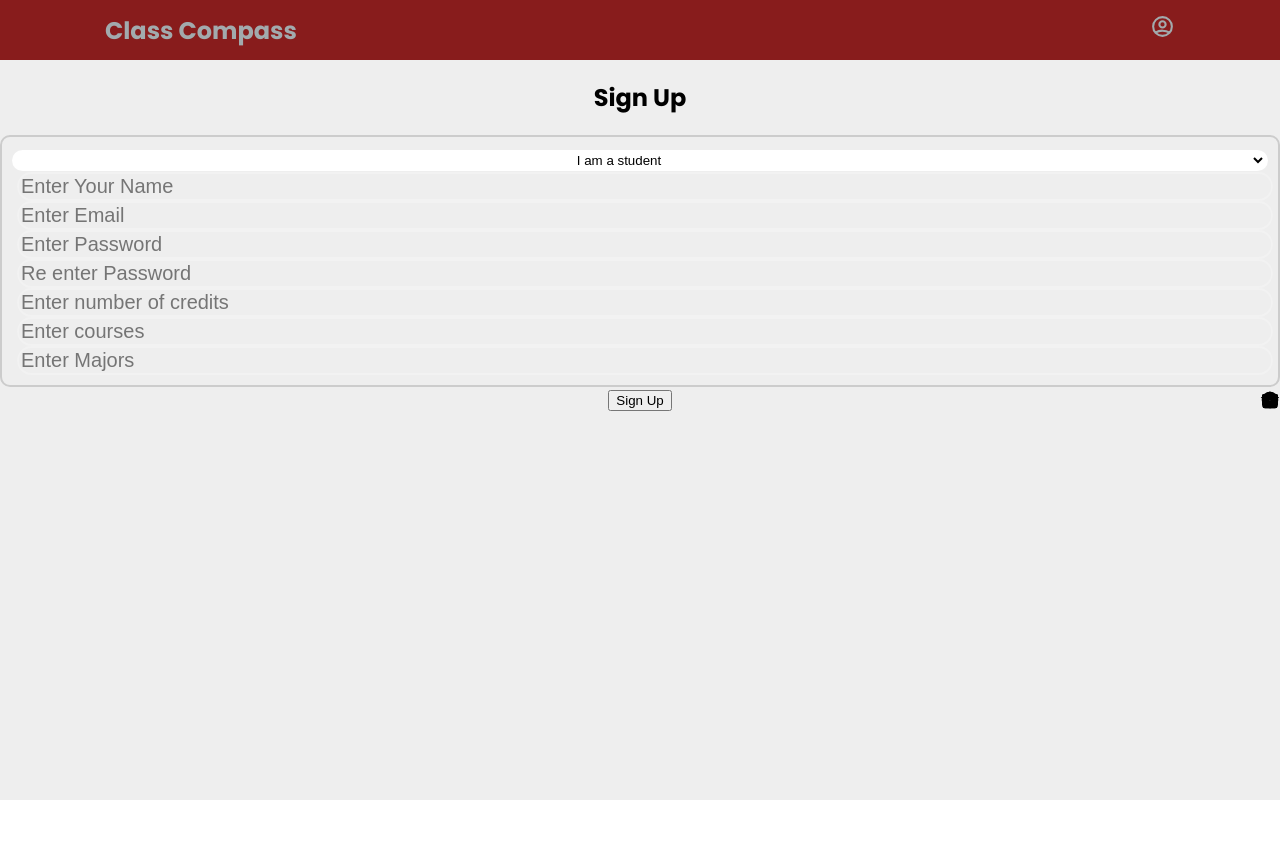
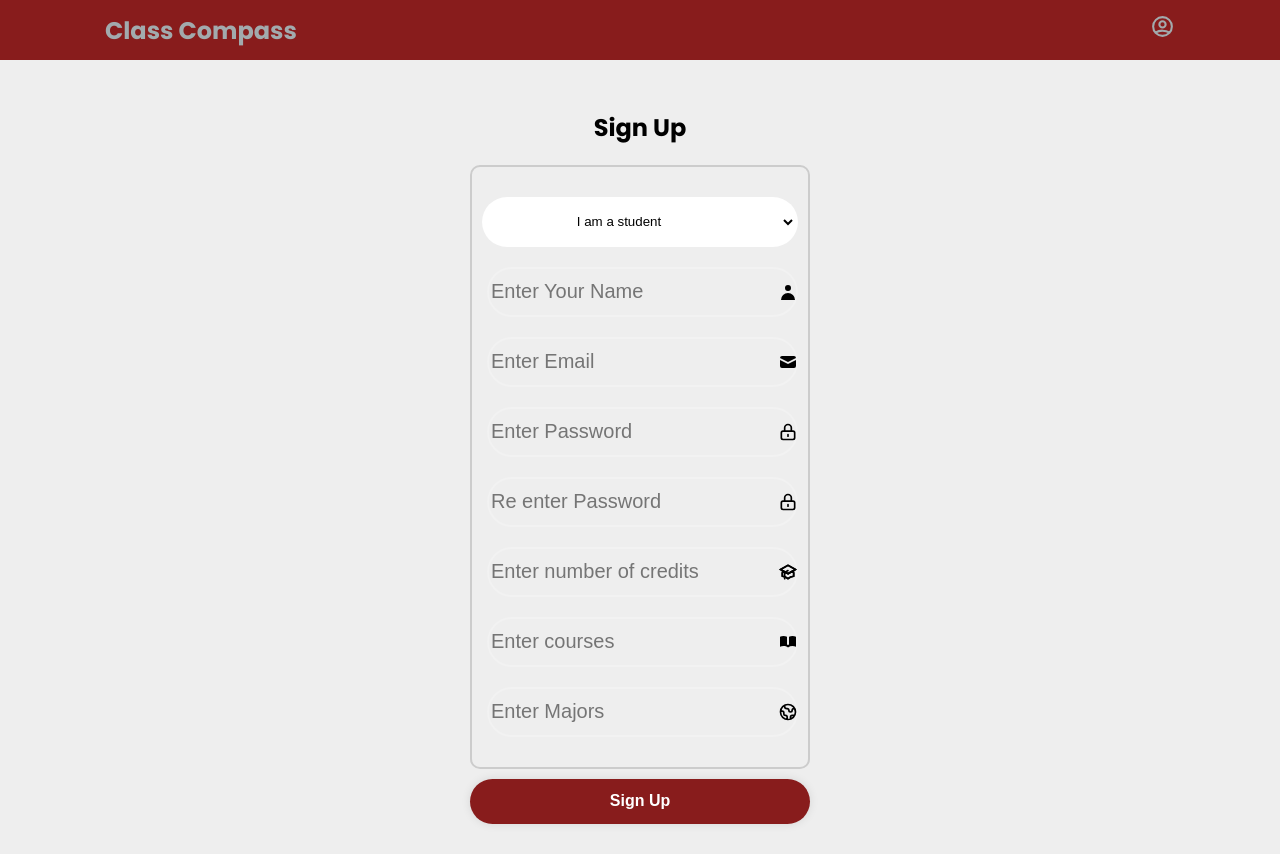
Before and after one commit to Ryu-From-Streets/classcompass, a React (Create React App) app in the folder frontend/: page /register in a window 1280 px wide. Before the commit the page ends 800 px from the top, so only its background shows below. Built offline with nearby package versions, Linux system fonts and the light colour scheme.

Commit message:
Updated login and registration css to fix background color not extending all the way down
Updated login and registration css to fix background color not extending all the way down

```diff
--- a/frontend/src/Pages/login.css
+++ b/frontend/src/Pages/login.css
@@ -1,4 +1,12 @@
 .login-page {
+  background-color: #eeeeee;
+}
+
+.register-page {
+  background-color: #eeeeee;
+}
+
+.form {
     margin: auto;
     width: 400px;
     padding: 30px;
@@ -10,12 +18,12 @@
     padding: 10px;
   }
 
-  .login-page h1 {
+  .form h1 {
     font-size: 36px;
     text-align: center;
   }
 
-  .login-page .input-box {
+  .form .input-box {
     position: relative;
     width: 100%;
     height: 50px;
@@ -54,7 +62,7 @@
     font-size: 20px;
   }
 
-  .login-page .forgot {
+  .form .forgot {
     display: flex;
     justify-content: space-between;
     font-size: 14px;
@@ -83,7 +91,7 @@
     text-decoration: underline;
   }
 
-  .login-page .button {
+  .form .button {
     margin-top: 10px;
     width: 100%;
     height: 45px;
@@ -98,7 +106,7 @@
     font-weight: 700;
   }
 
-  .login-page .register {
+  .form .register {
     font-size: 14px;
     text-align: center;
     margin-top: 20px;
```
